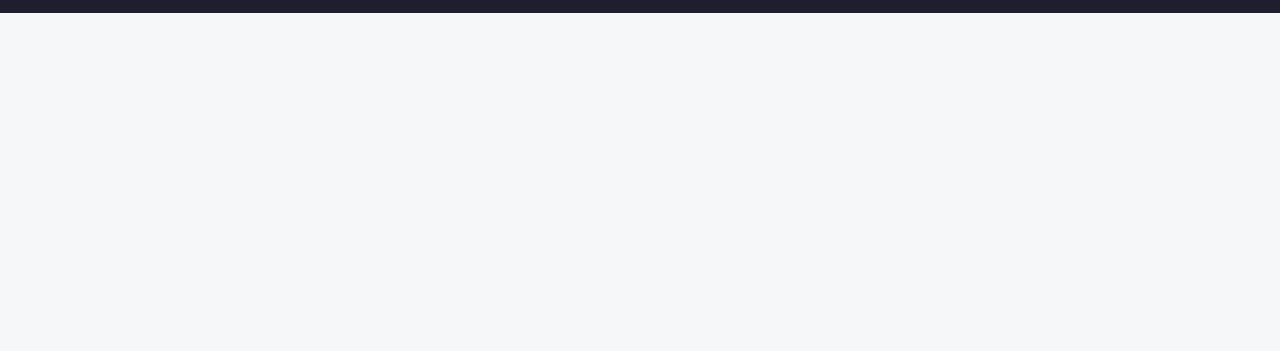
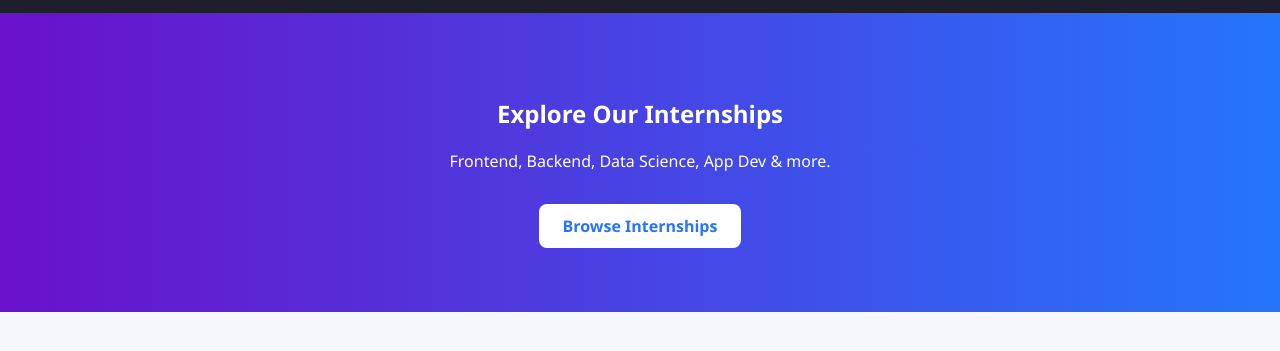
Before and after one commit to Aayushi0404/vault-ui-assignment, a plain HTML site: page index.html in a window 1280 px wide. Shown: the part 105-456 px from the top of the page. Drawn offline with Linux system fonts and the light colour scheme.

Commit message:
Add hero section with call to action

```diff
--- a/index.html
+++ b/index.html
@@ -17,3 +17,8 @@
       <a href="#faq">FAQ</a>
     </nav>
   </header>
+  <section class="hero">
+    <h2>Explore Our Internships</h2>
+    <p>Frontend, Backend, Data Science, App Dev & more.</p>
+    <a href="#internships" class="btn">Browse Internships</a>
+  </section>
--- a/style.css
+++ b/style.css
@@ -16,3 +16,19 @@ body {
     margin: 0 1rem;
     text-decoration: none;
   }
+  .hero {
+    background: linear-gradient(to right, #6a11cb, #2575fc);
+    color: white;
+    text-align: center;
+    padding: 4rem 1rem;
+  }
+  .btn {
+    display: inline-block;
+    margin-top: 1rem;
+    padding: 0.7rem 1.5rem;
+    background: white;
+    color: #2575fc;
+    text-decoration: none;
+    border-radius: 8px;
+    font-weight: bold;
+  }
```
